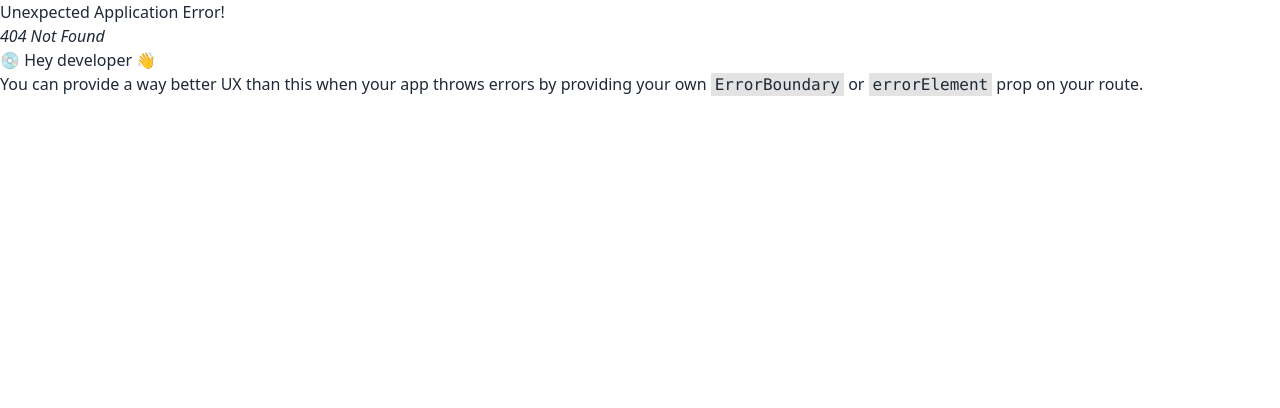
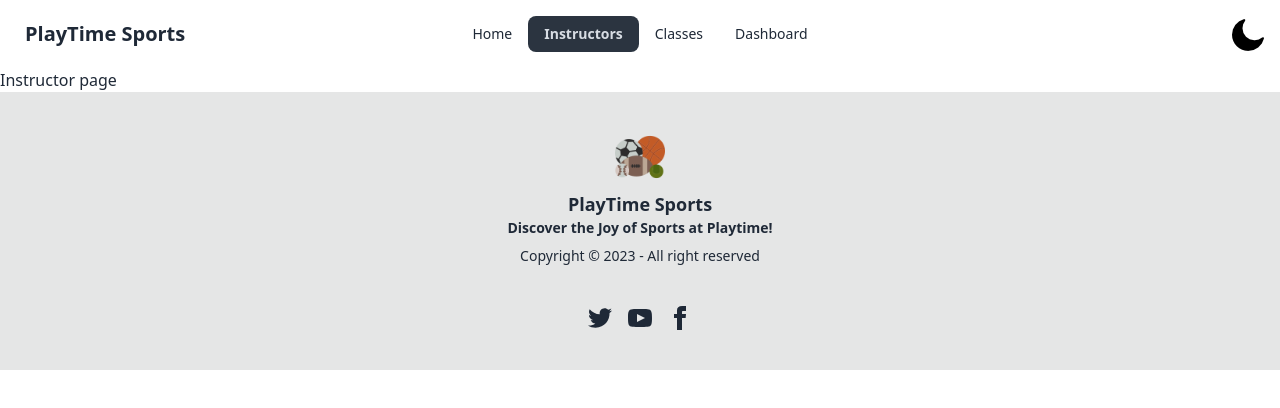
Before and after one commit to mhemon/playtime-sports, a React (Vite) app: page /instructors in a window 1280 px wide. Before the commit this address had no page. Shown: the top 408 px of the page. Built offline with nearby package versions, Linux system fonts and the light colour scheme.

Commit message:
slider completed

```diff
--- a/src/Layout/Main.jsx
+++ b/src/Layout/Main.jsx
@@ -7,7 +7,7 @@ const Main = () => {
     return (
         <div>
             <Navbar />
-            <Outlet />
+                <Outlet />
             <Footer />
         </div>
     );
--- a/src/Page/Home/Home.jsx
+++ b/src/Page/Home/Home.jsx
@@ -4,7 +4,7 @@ import { Helmet } from 'react-helmet-async';
 
 const Home = () => {
     return (
-        <div className='pt-16'>
+        <div>
             <Helmet>
                 <title>PlayTime Sports | Home</title>
             </Helmet>
--- /dev/null
+++ b/src/Page/Instructors/Instructors.jsx
@@ -0,0 +1,11 @@
+import React from 'react';
+
+const Instructors = () => {
+    return (
+        <div className='bg-white'>
+            <p>Instructor page</p>
+        </div>
+    );
+};
+
+export default Instructors;
--- a/src/Page/Shared/Navbar/Navbar.jsx
+++ b/src/Page/Shared/Navbar/Navbar.jsx
@@ -2,7 +2,7 @@ import React, { useEffect, useState } from 'react';
 import { Link, NavLink } from 'react-router-dom';
 import sun from '../../../assets/icons/sun.png'
 import moon from '../../../assets/icons/moon.png'
-import { AttentionSeeker } from 'react-awesome-reveal';
+import { AttentionSeeker, Fade, Slide } from 'react-awesome-reveal';
 
 const Navbar = () => {
 
@@ -27,14 +27,15 @@ const Navbar = () => {
     }, [theme]);
 
     const navItems = <>
+        <AttentionSeeker effect='flash'>
         <li><NavLink to='/'>Home</NavLink></li>
         <li><NavLink to='/instructors'>Instructors</NavLink></li>
         <li><NavLink to='/classes'>Classes</NavLink></li>
         <li><NavLink to='/dashboard'>Dashboard</NavLink></li>
+        </AttentionSeeker>
     </>
     return (
-        <AttentionSeeker effect='pulse'>
-            <div className={`navbar fixed z-10 bg-base-100 ${theme === 'dark' ? 'dark-mode' : ''}`}>
+            <div className={`navbar sticky z-10 bg-base-100 ${theme === 'dark' ? 'dark-mode' : ''}`}>
                 <div className="navbar-start">
                     <div className="dropdown">
                         <label tabIndex={0} className="btn btn-ghost lg:hidden">
@@ -69,7 +70,6 @@ const Navbar = () => {
                     </div>
                 </div>
             </div>
-        </AttentionSeeker>
     );
 };
 
```
Also changed, not shown: src/Router/Routes.jsx (+7 -1 lines).
